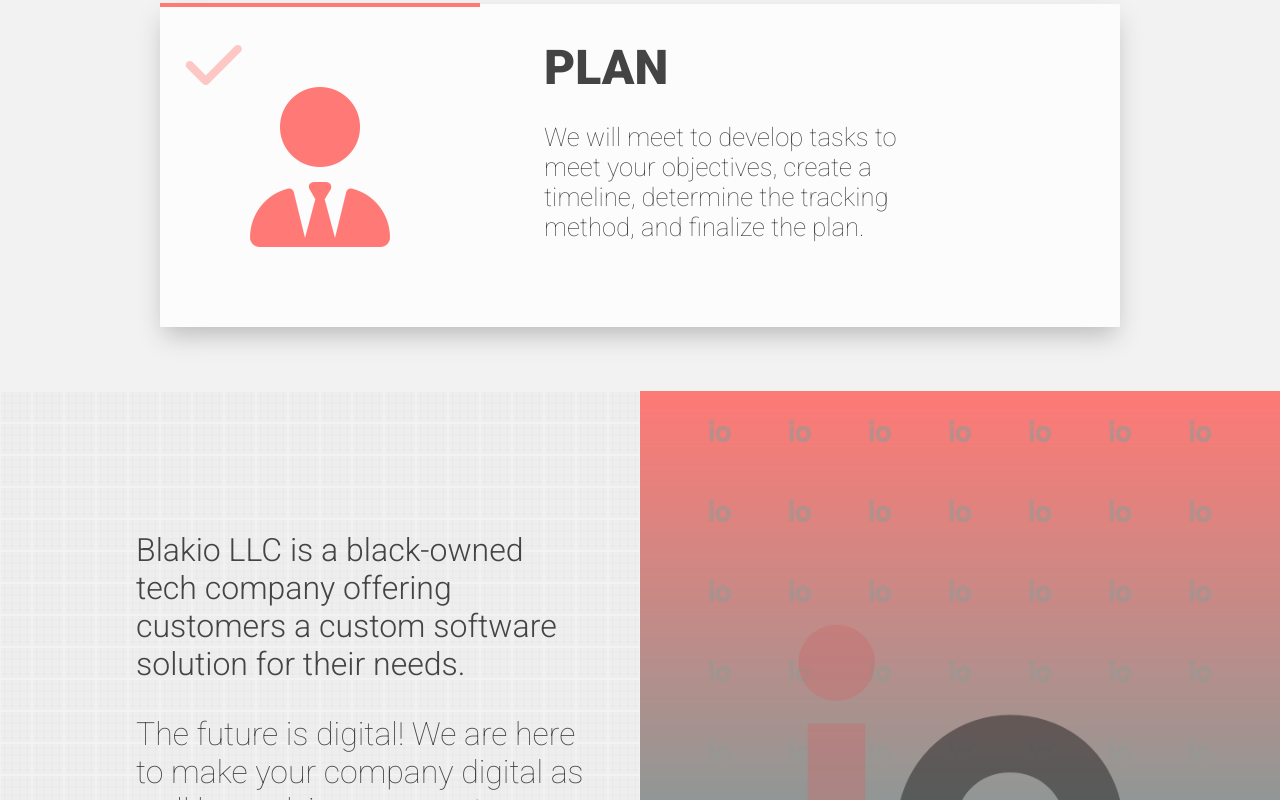
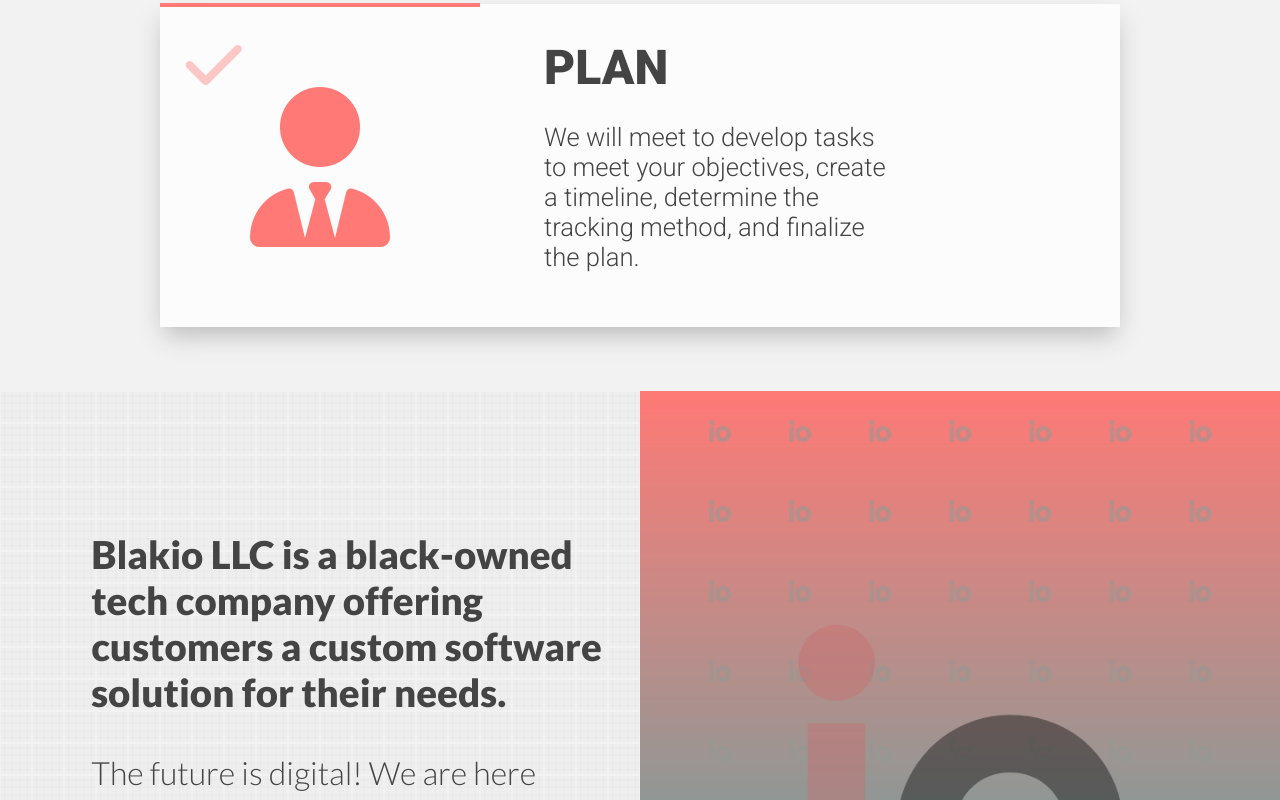
Before and after one commit to blakio/blakioWebsite, a React (Create React App) app: page /home in a window 1280 px wide. Shown: the part 1020-1820 px from the top of the page. Built offline with nearby package versions, Linux system fonts and the light colour scheme.

Commit message:
adjustments

```diff
--- a/public/index.html
+++ b/public/index.html
@@ -43,9 +43,13 @@
       work correctly both with client-side routing and a non-root public URL.
       Learn how to configure a non-root public URL by running `npm run build`.
     -->
+
+    <link href="https://fonts.googleapis.com/css?family=Lato:100,100i,300,300i,400,400i,700,700i,900,900i&display=swap" rel="stylesheet">
     <link href="https://fonts.googleapis.com/css?family=Oswald:200,300,400,500,600,700|Righteous|Roboto:100,100i,300,300i,400,400i,500,500i,700,700i,900,900i" rel="stylesheet">
+
     <script src="https://kit.fontawesome.com/3488e52bcf.js" crossorigin="anonymous"></script>
     <title>blakio LLC</title>
+
   </head>
   <body>
     <noscript>You need to enable JavaScript to run this app.</noscript>
--- a/src/Home/About/index.js
+++ b/src/Home/About/index.js
@@ -7,7 +7,10 @@
   return (<div id="about" className="flex">
     <div id="about_leftPanel" className="flex">
       <div id="home_Body">
-        <p style={{fontWeight: 300}}>Blakio LLC is a black-owned tech company offering customers a custom software solution for their needs.</p>
+        <p style={{
+          fontWeight: 900,
+          fontSize: "2.4em"
+        }}>Blakio LLC is a black-owned tech company offering customers a custom software solution for their needs.</p>
         <p>The future is digital! We are here to make your company digital as well by evolving your system so you can focus on your business.</p>
         <p>Our knowledge and experience translate to added value and peace of mind for our customers.</p>
       </div>
--- a/src/css/development.css
+++ b/src/css/development.css
@@ -125,7 +125,7 @@
 
 .development_descriptionText p {
   font-size: 1.6em;
-  font-weight: 100;
+  font-weight: 300;
   color: #444;
   width: 14em;
 }
--- a/src/css/home.css
+++ b/src/css/home.css
@@ -176,9 +176,10 @@
 
 #home_Body p {
   font-size: 2em;
-  font-weight: 100;
+  font-weight: 300;
   color: #444;
   width: 14em;
+  font-family: 'Lato', sans-serif;
 }
 
 #home_AnimationBoxes {
```
